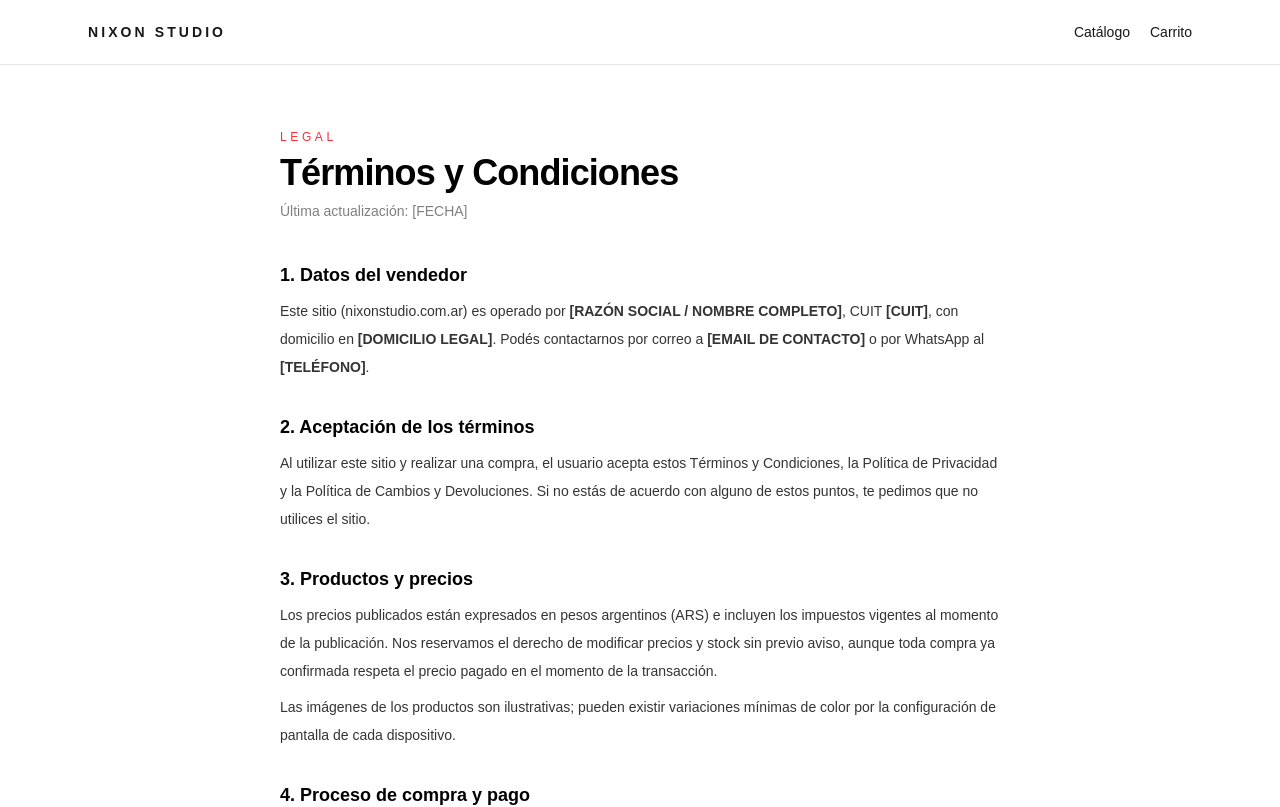
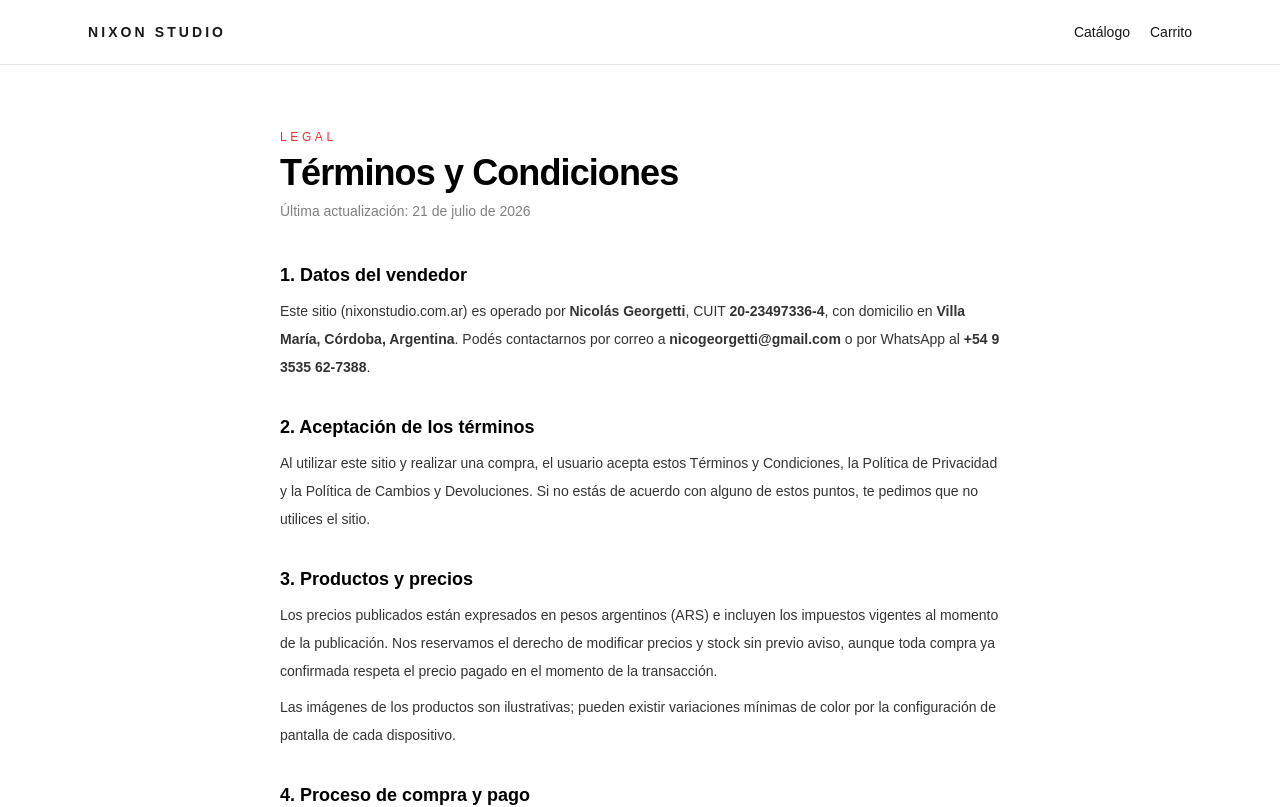
Before and after one commit to Giorgo123/nixon-ecommerce, a Next.js app: page /terminos-y-condiciones in a window 1280 px wide. Shown: the top 807 px of the page. Built offline with nearby package versions, Linux system fonts and the light colour scheme; no server answers.

Commit message:
Fill in real business info in legal pages

```diff
--- a/src/app/cambios-y-devoluciones/page.tsx
+++ b/src/app/cambios-y-devoluciones/page.tsx
@@ -1,6 +1,6 @@
 export const dynamic = "force-static";
 
-const CONTACT_EMAIL = "[EMAIL DE CONTACTO]";
+const CONTACT_EMAIL = "nicogeorgetti@gmail.com";
 
 export default function CambiosYDevolucionesPage() {
   const withdrawalSubject = encodeURIComponent("Botón de Arrepentimiento - Solicitud de revocación de compra");
@@ -20,7 +20,7 @@ export default function CambiosYDevolucionesPage() {
         Cambios, Devoluciones y Derecho de Arrepentimiento
       </h1>
       <p className="mt-2 text-sm text-black/50 dark:text-white/50">
-        Última actualización: [FECHA]
+        Última actualización: 21 de julio de 2026
       </p>
 
       <div className="mt-8 rounded-2xl border border-red-500/30 bg-red-500/5 p-6">
--- a/src/app/privacidad/page.tsx
+++ b/src/app/privacidad/page.tsx
@@ -8,16 +8,16 @@ export default function PrivacidadPage() {
         Política de Privacidad
       </h1>
       <p className="mt-2 text-sm text-black/50 dark:text-white/50">
-        Última actualización: [FECHA]
+        Última actualización: 21 de julio de 2026
       </p>
 
       <div className="mt-10 space-y-8 text-sm leading-7 text-black/80 dark:text-white/80">
         <section>
           <h2 className="text-lg font-semibold text-black dark:text-white">1. Responsable del tratamiento</h2>
           <p className="mt-2">
-            <strong>[RAZÓN SOCIAL / NOMBRE COMPLETO]</strong>, CUIT <strong>[CUIT]</strong>, es
+            <strong>Nicolás Georgetti</strong>, CUIT <strong>20-23497336-4</strong>, es
             responsable de los datos personales que se recaban a través de nixonstudio.com.ar.
-            Ante cualquier consulta podés escribirnos a <strong>[EMAIL DE CONTACTO]</strong>.
+            Ante cualquier consulta podés escribirnos a <strong>nicogeorgetti@gmail.com</strong>.
           </p>
         </section>
 
@@ -54,7 +54,7 @@ export default function PrivacidadPage() {
           <p className="mt-2">
             De acuerdo a la Ley N° 25.326 de Protección de Datos Personales, podés ejercer tu
             derecho de acceso, rectificación, actualización o supresión de tus datos escribiendo a{" "}
-            <strong>[EMAIL DE CONTACTO]</strong>. La Agencia de Acceso a la Información Pública, en
+            <strong>nicogeorgetti@gmail.com</strong>. La Agencia de Acceso a la Información Pública, en
             su carácter de Órgano de Control de la Ley N° 25.326, tiene la atribución de atender
             las denuncias y reclamos que se interpongan con relación al incumplimiento de las
             normas sobre protección de datos personales.
--- a/src/app/terminos-y-condiciones/page.tsx
+++ b/src/app/terminos-y-condiciones/page.tsx
@@ -8,17 +8,17 @@ export default function TerminosYCondicionesPage() {
         Términos y Condiciones
       </h1>
       <p className="mt-2 text-sm text-black/50 dark:text-white/50">
-        Última actualización: [FECHA]
+        Última actualización: 21 de julio de 2026
       </p>
 
       <div className="mt-10 space-y-8 text-sm leading-7 text-black/80 dark:text-white/80">
         <section>
           <h2 className="text-lg font-semibold text-black dark:text-white">1. Datos del vendedor</h2>
           <p className="mt-2">
-            Este sitio (nixonstudio.com.ar) es operado por <strong>[RAZÓN SOCIAL / NOMBRE COMPLETO]</strong>,
-            CUIT <strong>[CUIT]</strong>, con domicilio en <strong>[DOMICILIO LEGAL]</strong>. Podés
-            contactarnos por correo a <strong>[EMAIL DE CONTACTO]</strong> o por WhatsApp al{" "}
-            <strong>[TELÉFONO]</strong>.
+            Este sitio (nixonstudio.com.ar) es operado por <strong>Nicolás Georgetti</strong>,
+            CUIT <strong>20-23497336-4</strong>, con domicilio en <strong>Villa María, Córdoba, Argentina</strong>. Podés
+            contactarnos por correo a <strong>nicogeorgetti@gmail.com</strong> o por WhatsApp al{" "}
+            <strong>+54 9 3535 62-7388</strong>.
           </p>
         </section>
 
```
